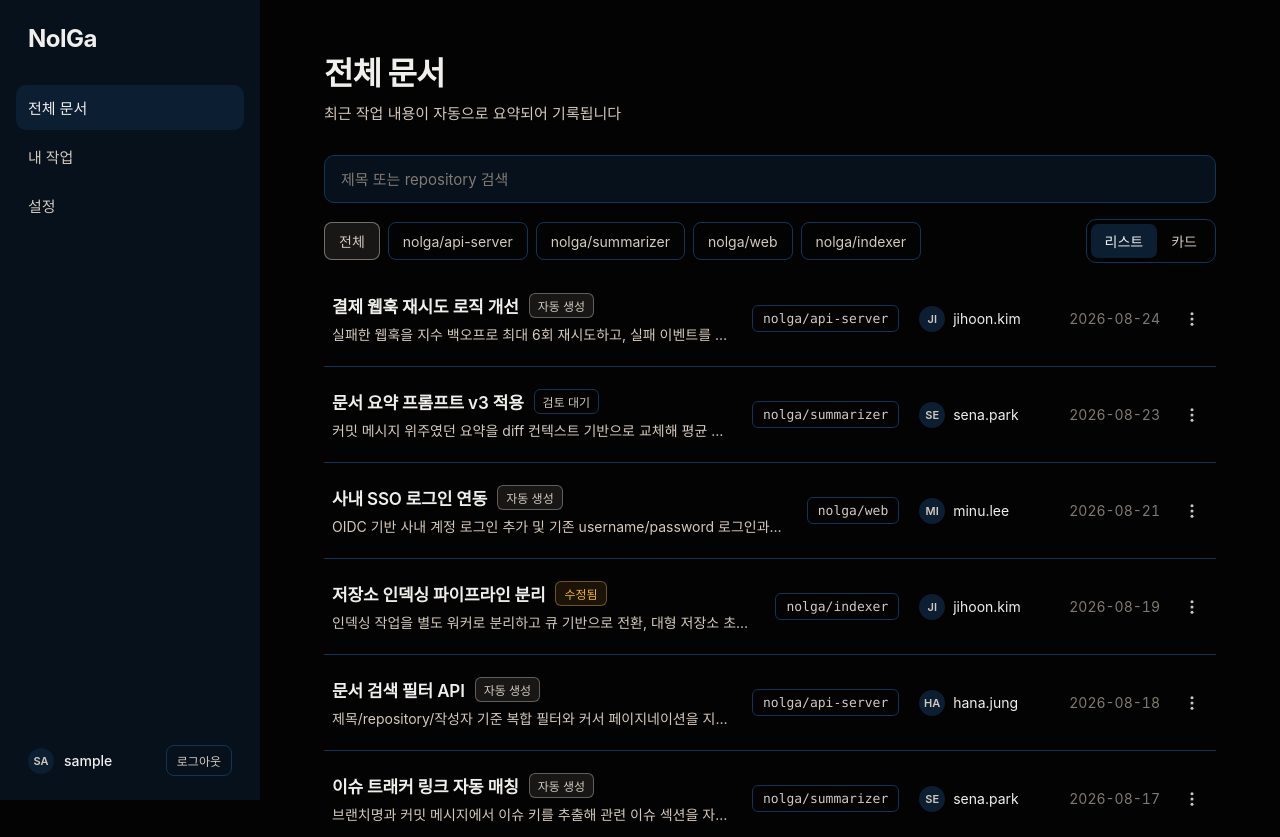
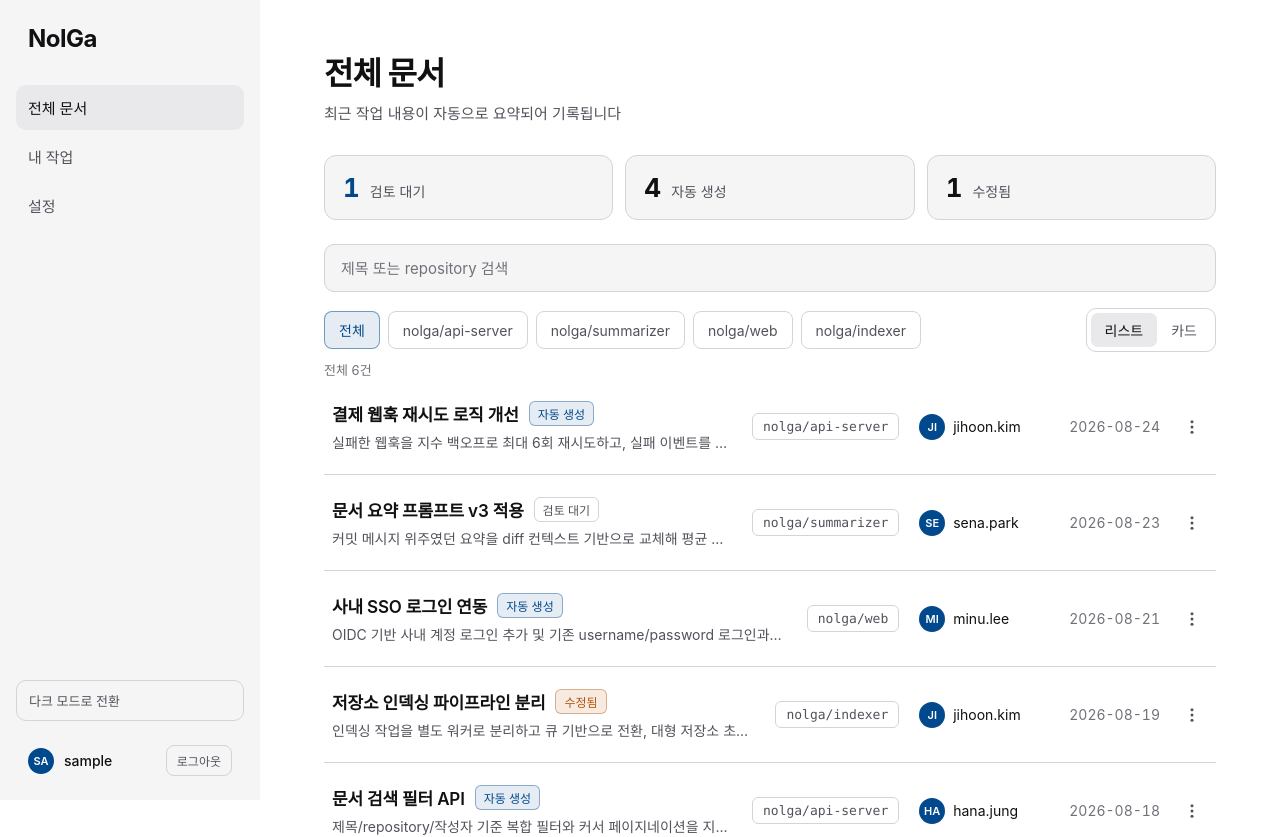
Before and after one commit to NolGa-dsm/NolGa_Frontend, a React (Vite) app: page /dashboard in a window 1280 px wide. Shown: the top 837 px of the page. Built offline with nearby package versions, Linux system fonts and the light colour scheme; no server answers; sample sign-in values are in the browser's storage; a web font is replaced by a local one.

Commit message:
design: 라이트/다크 테마 및 대시보드 UX 개선

```diff
--- a/index.html
+++ b/index.html
@@ -4,6 +4,15 @@
     <meta charset="UTF-8" />
     <link rel="icon" type="image/svg+xml" href="/favicon.svg" />
     <meta name="viewport" content="width=device-width, initial-scale=1.0" />
+    <script>
+      (function () {
+        var t = localStorage.getItem('theme')
+        if (t !== 'light' && t !== 'dark') {
+          t = matchMedia('(prefers-color-scheme: dark)').matches ? 'dark' : 'light'
+        }
+        document.documentElement.dataset.theme = t
+      })()
+    </script>
     <title>NolGa - 로그인</title>
   </head>
   <body>
--- a/src/Page/dashboardPage.tsx
+++ b/src/Page/dashboardPage.tsx
@@ -2,7 +2,7 @@ import { useMemo, useState } from 'react'
 import SearchBox from '../components/SearchBox'
 import WorkList, { workListStyles, type ViewMode } from '../components/WorkList'
 import { useWorks } from '../hooks/useWorks'
-import { matchesQuery } from '../works'
+import { matchesQuery, STATUS_LABEL, type WorkStatus } from '../works'
 
 const ALL = '전체'
 
@@ -11,19 +11,34 @@ function DashboardPage() {
   const [repo, setRepo] = useState(ALL)
   const [query, setQuery] = useState('')
   const [view, setView] = useState<ViewMode>('list')
+  const [status, setStatus] = useState<WorkStatus | null>(null)
 
   const repos = useMemo(
     () => [...new Set((works ?? []).map((w) => w.repository))],
     [works],
   )
 
+  const counts = useMemo(() => {
+    const c: Record<WorkStatus, number> = { auto: 0, review: 0, edited: 0 }
+    for (const w of works ?? []) c[w.status]++
+    return c
+  }, [works])
+
+  const filtered = repo !== ALL || query.trim() !== '' || status !== null
+  const reset = () => {
+    setRepo(ALL)
+    setQuery('')
+    setStatus(null)
+  }
+
   const visible = useMemo(
     () =>
       (works ?? [])
         .filter((w) => repo === ALL || w.repository === repo)
+        .filter((w) => status === null || w.status === status)
         .filter((w) => matchesQuery(w, query))
         .sort((a, b) => b.createdAt.localeCompare(a.createdAt)),
-    [works, repo, query],
+    [works, repo, query, status],
   )
 
   return (
@@ -33,6 +48,23 @@ function DashboardPage() {
         <h1 className="page__title">전체 문서</h1>
         <p className="page__subtitle">최근 작업 내용이 자동으로 요약되어 기록됩니다</p>
       </div>
+
+      {works !== null && (
+        <div className="stats" role="group" aria-label="상태별 문서 수">
+          {(['review', 'auto', 'edited'] as const).map((k) => (
+            <button
+              key={k}
+              type="button"
+              className={`stat stat--${k}`}
+              aria-pressed={status === k}
+              onClick={() => setStatus(status === k ? null : k)}
+            >
+              <span className="stat__count">{counts[k]}</span>
+              <span className="stat__label">{STATUS_LABEL[k]}</span>
+            </button>
+          ))}
+        </div>
+      )}
 
       <div className="toolbar">
         <SearchBox value={query} onChange={setQuery} />
@@ -69,7 +101,26 @@ function DashboardPage() {
       {works === null ? (
         <p className="works__empty">불러오는 중...</p>
       ) : (
-        <WorkList works={visible} view={view} onDelete={remove} />
+        <>
+          <p className="works__count" aria-live="polite">
+            {filtered ? `조건에 맞는 문서 ${visible.length}건` : `전체 ${visible.length}건`}
+            {filtered && (
+              <button type="button" className="works__reset" onClick={reset}>
+                필터 초기화
+              </button>
+            )}
+          </p>
+          <WorkList
+            works={visible}
+            view={view}
+            onDelete={remove}
+            emptyMessage={
+              filtered
+                ? '조건에 맞는 작업이 없습니다. 검색어나 필터를 바꿔 보세요.'
+                : '아직 기록된 작업이 없습니다. 작업을 마치면 요약이 자동으로 추가됩니다.'
+            }
+          />
+        </>
       )}
     </main>
   )
@@ -82,6 +133,30 @@ export const pageStyles = `
 `
 
 const styles = pageStyles + `
+.stats { display: grid; grid-template-columns: repeat(3, minmax(0, 1fr)); gap: 12px; margin-bottom: 24px; }
+.stat {
+  display: flex; align-items: baseline; gap: 10px;
+  padding: 16px 18px; min-height: 56px;
+  border: 1px solid var(--border); border-radius: 12px;
+  background: var(--surface); color: var(--text-muted);
+  text-align: left; cursor: pointer;
+  transition: border-color 0.15s, background 0.15s;
+}
+.stat:hover { background: var(--surface-2); }
+.stat__count { font-size: 26px; font-weight: 700; color: var(--text); font-variant-numeric: tabular-nums; }
+.stat__label { font-size: 14px; }
+.stat--review .stat__count { color: var(--primary); }
+.stat[aria-pressed='true'] { border-color: var(--primary); background: rgba(var(--primary-rgb), 0.12); }
+.stat:focus-visible { outline: 2px solid var(--primary); outline-offset: 2px; }
+.works__count { display: flex; align-items: center; gap: 12px; margin: 8px 0 0; color: var(--text-faint); font-size: 13px; }
+.works__reset { border: 0; background: none; color: var(--primary); font-size: 13px; cursor: pointer; padding: 4px; }
+.works__reset:hover { color: var(--primary-hover); text-decoration: underline; }
+@media (max-width: 600px) {
+  .stats { gap: 8px; }
+  .stat { flex-direction: column; gap: 2px; padding: 12px; }
+  .filters { flex-wrap: nowrap; overflow-x: auto; max-width: 100%; padding-bottom: 4px; }
+  .filter { white-space: nowrap; min-height: 40px; }
+}
 .toolbar { display: flex; flex-direction: column; gap: 16px; margin-bottom: 8px; }
 .toolbar__row { display: flex; align-items: center; justify-content: space-between; gap: 16px; flex-wrap: wrap; }
 .filters { display: flex; gap: 8px; flex-wrap: wrap; }
--- a/src/Page/settingsPage.tsx
+++ b/src/Page/settingsPage.tsx
@@ -366,12 +366,12 @@ const styles = pageStyles + `
 .muted { color: var(--text-faint); font-size: 13px; }
 .msg { margin: 12px 0 0; font-size: 13px; }
 .msg--error { color: var(--error); }
-.msg--ok { color: #4ade80; }
+.msg--ok { color: var(--success); }
 .badge { padding: 2px 8px; border-radius: 999px; background: var(--surface-2); color: var(--text-muted); font-size: 12px; font-weight: 500; }
-.badge--ok { background: rgba(74, 222, 128, 0.12); color: #4ade80; }
-.badge--err { background: rgba(255, 107, 107, 0.12); color: var(--error); }
+.badge--ok { background: rgba(var(--success-rgb), 0.14); color: var(--success); }
+.badge--err { background: rgba(var(--error-rgb), 0.14); color: var(--error); }
 .dot { display: inline-block; width: 8px; height: 8px; margin-right: 8px; border-radius: 50%; }
-.dot--ok { background: #4ade80; }
+.dot--ok { background: var(--success); }
 .dot--err { background: var(--error); }
 .switch {
   position: relative;
--- a/src/components/Sidebar.tsx
+++ b/src/components/Sidebar.tsx
@@ -1,4 +1,6 @@
+import { useState } from 'react'
 import { NavLink, useNavigate } from 'react-router-dom'
+import { getTheme, setTheme, type Theme } from '../theme'
 
 const MENU = [
   { to: '/dashboard', label: '전체 문서' },
@@ -8,12 +10,19 @@ const MENU = [
 
 function Sidebar() {
   const navigate = useNavigate()
+  const [theme, setThemeState] = useState<Theme>(getTheme)
   const username = localStorage.getItem('username') ?? '사용자'
 
   const logout = () => {
     localStorage.removeItem('accessToken')
     localStorage.removeItem('username')
     navigate('/login')
+  }
+
+  const toggleTheme = () => {
+    const next = theme === 'dark' ? 'light' : 'dark'
+    setTheme(next)
+    setThemeState(next)
   }
 
   return (
@@ -28,6 +37,10 @@ function Sidebar() {
           </NavLink>
         ))}
       </nav>
+
+      <button type="button" className="sidebar__theme" onClick={toggleTheme}>
+        {theme === 'dark' ? '라이트 모드로 전환' : '다크 모드로 전환'}
+      </button>
 
       <div className="sidebar__profile">
         <span className="avatar">{username.slice(0, 2).toUpperCase()}</span>
@@ -72,6 +85,19 @@ const styles = `
 .sidebar__link:hover { color: var(--text); }
 .sidebar__link.active { background: var(--surface-2); color: var(--text); }
 .sidebar__link:focus-visible { outline: 2px solid var(--primary); outline-offset: 2px; }
+.sidebar__theme {
+  margin: 0 0 8px;
+  padding: 10px 12px;
+  border: 1px solid var(--border);
+  border-radius: 10px;
+  background: transparent;
+  color: var(--text-muted);
+  font-size: 13px;
+  text-align: left;
+  cursor: pointer;
+}
+.sidebar__theme:hover { color: var(--text); background: var(--surface-2); }
+.sidebar__theme:focus-visible { outline: 2px solid var(--primary); outline-offset: 2px; }
 .sidebar__profile {
   display: flex;
   align-items: center;
--- a/src/components/WorkList.tsx
+++ b/src/components/WorkList.tsx
@@ -7,12 +7,13 @@ export type ViewMode = 'list' | 'card'
 interface Props {
   works: Work[]
   view: ViewMode
+  emptyMessage?: string
   onDelete?: (id: string) => void | Promise<void> // 지정하면 각 항목에 ⋮ 메뉴(수정/삭제)가 표시됨
 }
 
-function WorkList({ works, view, onDelete }: Props) {
+function WorkList({ works, view, onDelete, emptyMessage = '표시할 작업이 없습니다.' }: Props) {
   if (works.length === 0) {
-    return <p className="works__empty">표시할 작업이 없습니다.</p>
+    return <p className="works__empty">{emptyMessage}</p>
   }
   return (
     <ul className={`works works--${view}`}>
@@ -117,8 +118,8 @@ export const workListStyles = workMenuStyles + `
   width: 26px;
   height: 26px;
   border-radius: 50%;
-  background: var(--surface-2);
-  color: var(--text-muted);
+  background: var(--accent);
+  color: var(--accent-ink);
   font-size: 11px;
   font-weight: 600;
 }
@@ -132,7 +133,7 @@ export const workListStyles = workMenuStyles + `
 }
 .badge--auto { color: var(--primary); border-color: rgba(var(--primary-rgb), 0.4); background: rgba(var(--primary-rgb), 0.1); }
 .badge--review { color: var(--text-muted); }
-.badge--edited { color: #f0b429; border-color: rgba(240, 180, 41, 0.4); background: rgba(240, 180, 41, 0.1); }
+.badge--edited { color: var(--warning); border-color: rgba(var(--warning-rgb), 0.4); background: rgba(var(--warning-rgb), 0.12); }
 
 @media (max-width: 860px) {
   .work { flex-direction: column; align-items: stretch; gap: 12px; }
--- a/src/index.css
+++ b/src/index.css
@@ -1,25 +1,56 @@
 @import url('https://cdn.jsdelivr.net/gh/orioncactus/pretendard@v1.3.9/dist/web/static/pretendard.min.css');
 
 :root {
-  /* palette: F1EFEC D4C9BE 123458 030303 */
-  --bg: #030303;
-  --surface: color-mix(in srgb, #123458 28%, #030303);
-  --surface-2: color-mix(in srgb, #123458 55%, #030303);
-  --border: #123458;
-  --text: #f1efec;
-  --text-muted: #d4c9be;
-  --text-faint: color-mix(in srgb, #d4c9be 60%, #030303);
-  --primary: #d4c9be;
-  --primary-hover: #f1efec;
-  --primary-ink: #030303;
-  --primary-rgb: 212, 201, 190;
-  --focus-ring: rgba(212, 201, 190, 0.35);
-  --error: #ff6b6b;
+  /* palette: neutral (black/gray/white) + accent #00498c */
+  --bg: #ffffff;
+  --surface: #f5f5f6;
+  --surface-2: #e9e9ec;
+  --border: #d4d4d8;
+  --text: #111113;
+  --text-muted: #52525b;
+  --text-faint: #71717a;
+  --accent: #00498c;
+  --accent-ink: #ffffff;
+  --primary: #00498c;
+  --primary-hover: #003a72;
+  --primary-ink: #ffffff;
+  --primary-rgb: 0, 73, 140;
+  --focus-ring: rgba(0, 73, 140, 0.3);
+  --success: #1b7f4b;
+  --success-rgb: 27, 127, 75;
+  --warning: #b45309;
+  --warning-rgb: 180, 83, 9;
+  --error: #c62828;
+  --error-rgb: 198, 40, 40;
 
   font-family: 'Pretendard', -apple-system, BlinkMacSystemFont, 'Segoe UI',
     sans-serif;
   color: var(--text);
   background: var(--bg);
+  color-scheme: light;
+}
+
+:root[data-theme='dark'] {
+  --bg: #0a0a0b;
+  --surface: #141415;
+  --surface-2: #202023;
+  --border: #303034;
+  --text: #f4f4f5;
+  --text-muted: #a1a1aa;
+  --text-faint: #8a8a94;
+  --accent: #00498c;
+  --accent-ink: #ffffff;
+  --primary: #5a9ad8;
+  --primary-hover: #82b4e6;
+  --primary-ink: #07101a;
+  --primary-rgb: 90, 154, 216;
+  --focus-ring: rgba(90, 154, 216, 0.4);
+  --success: #34d399;
+  --success-rgb: 52, 211, 153;
+  --warning: #fbbf24;
+  --warning-rgb: 251, 191, 36;
+  --error: #f87171;
+  --error-rgb: 248, 113, 113;
   color-scheme: dark;
 }
 
--- /dev/null
+++ b/src/theme.ts
@@ -0,0 +1,18 @@
+export type Theme = 'light' | 'dark'
+
+const KEY = 'theme'
+
+export function getTheme(): Theme {
+  const saved = localStorage.getItem(KEY)
+  if (saved === 'light' || saved === 'dark') return saved
+  return window.matchMedia('(prefers-color-scheme: dark)').matches ? 'dark' : 'light'
+}
+
+export function applyTheme(theme: Theme) {
+  document.documentElement.dataset.theme = theme
+}
+
+export function setTheme(theme: Theme) {
+  localStorage.setItem(KEY, theme)
+  applyTheme(theme)
+}
```
Also changed, not shown: src/Page/workDetailPage.tsx (+4 -4 lines).
